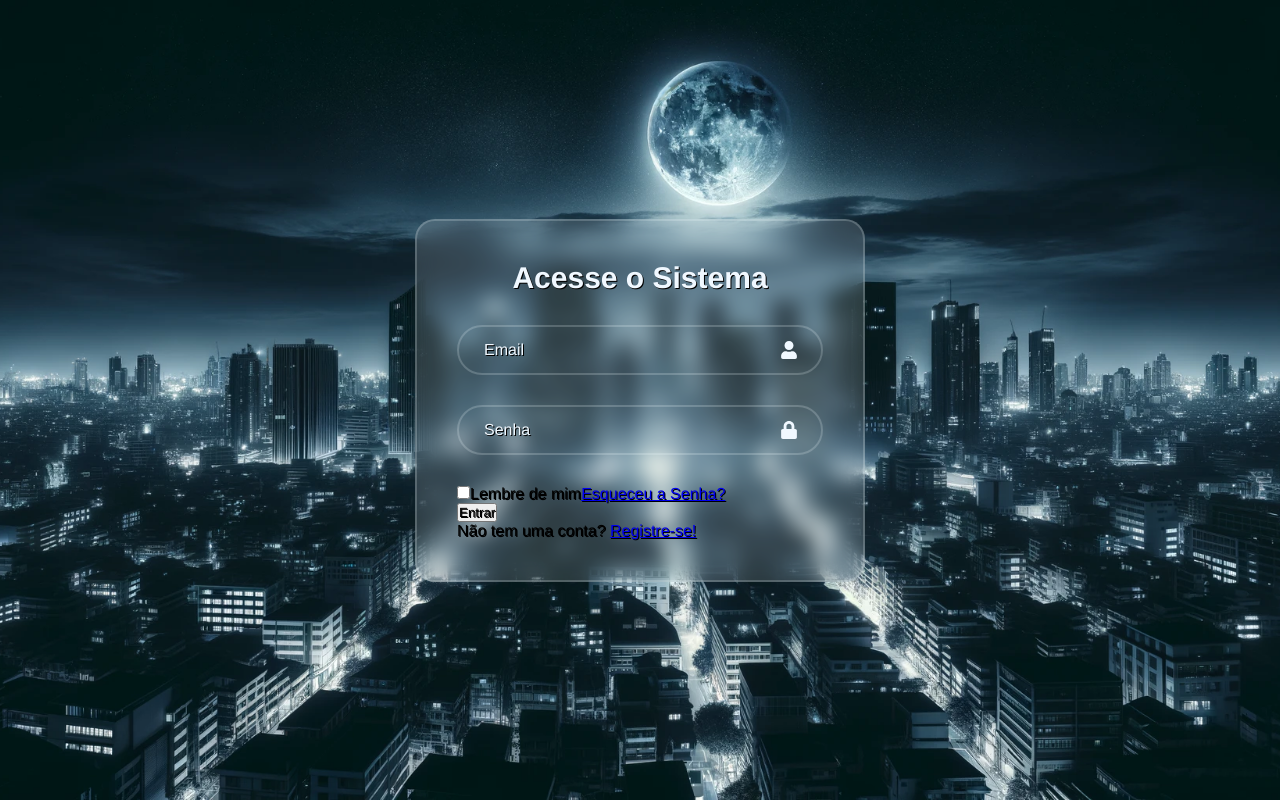
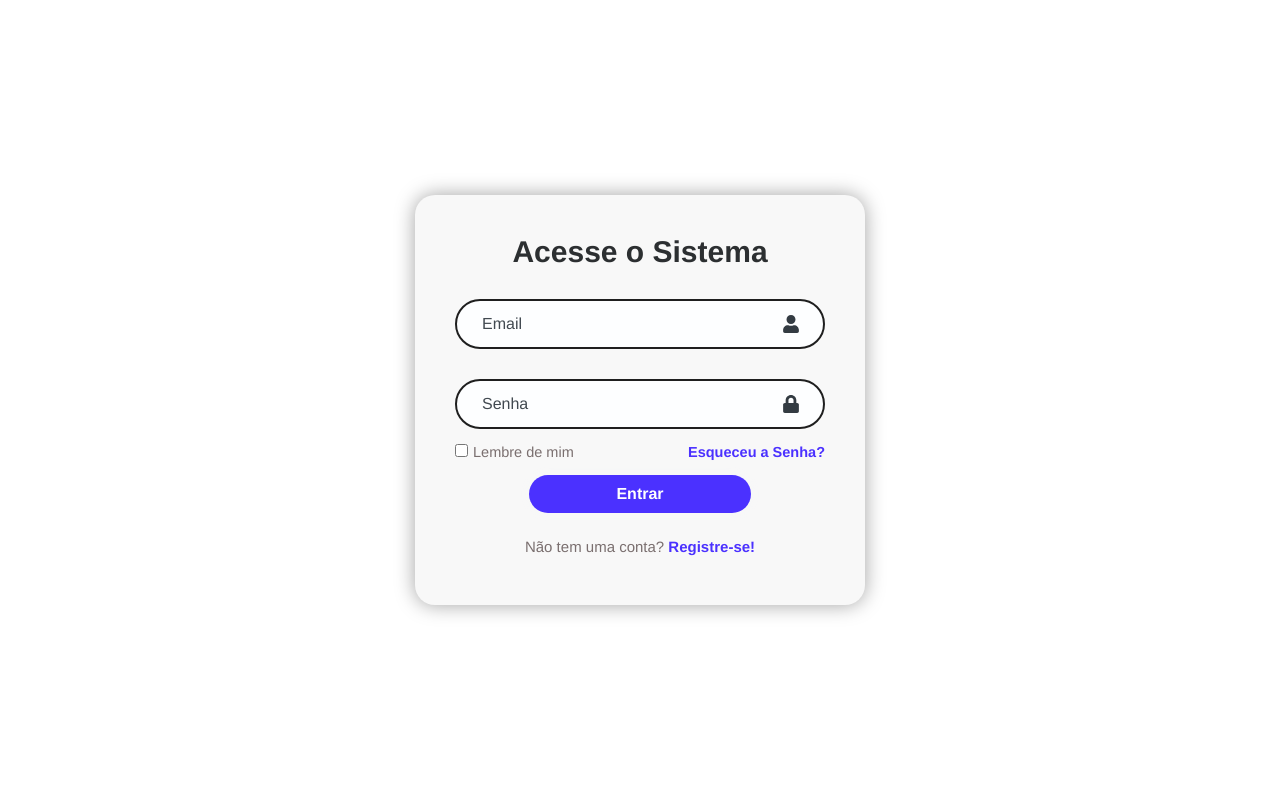
Before and after one commit to Noaru35/StockManager, a React (Vite) app: page / in a window 1280 px wide. Built offline with nearby package versions, Linux system fonts and the light colour scheme.

Commit message:
Mudando o estilo e adicionando conteudo restante

```diff
--- a/src/App.css
+++ b/src/App.css
@@ -11,7 +11,6 @@
   justify-content: center;
   align-items: center;
   min-height: 100vh;
-  background-image: url("assets/bg.webp");
   background-size: cover;
   background-position: center;
 }
--- a/src/Components/Login/Login.css
+++ b/src/Components/Login/Login.css
@@ -1,16 +1,16 @@
 .container{
     width: 450px;
-    background-color: rgba(240, 248, 255, 0.15);
-    backdrop-filter: blur(10px);
-    border: 2px solid rgba(240, 248, 255, 0.2);
+    background-color: #F8F8F8;
     padding: 40px;
     border-radius: 20px;
+    box-shadow: 0px 0px 20px #a3a3a3;
 }
 
 .container h1 {
     text-align: center;
     font-size: 30px;
-    color: aliceblue;
+    color: rgb(44, 47, 49);
+    text-shadow: none;
 }
 
 .container .input-field{
@@ -23,17 +23,18 @@
 .input-field input {
     width: 100%;
     height: 100%;
-    background-color: transparent;
+    background-color: rgb(253, 254, 255);
     outline: none;
-    border: 2px solid rgba(240, 248, 255, 0.2);
+    border: 2px solid #1F1F1F;
     border-radius: 40px;
     font-size: 16px;
-    color: rgb(255, 255, 255);
+    color: rgb(113, 122, 139);
     padding: 20px 25px;
 }
 
 .input-field input::placeholder{
-    color: aliceblue;
+    color: rgb(65, 73, 80);
+    text-shadow: none;
 }
 
 .input-field .icon{
@@ -42,5 +43,63 @@
     top: 50%;
     transform: translateY(-50%);
     font-size: 18px;
-    color: aliceblue;
+    color: rgb(51, 59, 66);
 }
+
+.container .recall-forget{
+    display: flex;
+    justify-content: space-between;
+    font-size: 14.5px;
+    margin: -15px 0 15px;
+}
+.recall-forget label{
+    color: #7A6F6F;
+    text-shadow: none;
+}
+.recall-forget input{
+    margin-right: 5px;
+}
+.recall-forget a{
+    color: #4B31FF;
+    text-decoration: none;
+    text-shadow: none;
+    font-weight: bold;
+}
+.recall-forget a:hover, .signup-link p a:hover{
+    text-decoration: underline;
+}
+
+.button-login {
+    margin-left: 20%;
+    background-color: #4B31FF;
+    margin-bottom: 5px;
+    font-size: 16px;
+    border-radius: 40px;
+    border: none;
+    outline: none;
+    padding: 10px;
+    width: 60%;
+    box-shadow: 0 0 10px rgba(240, 248, 255, 0.1);
+    cursor: pointer;
+    font-weight: 600;
+    text-shadow: none;
+    color: #FFFFFF;
+}
+
+.container .signup-link{
+    font-size: 15px;
+    text-align: center;
+    margin: 20px 0 10px;
+}
+
+.signup-link p a{
+    color: #4B31FF;
+    text-decoration: none;
+    text-shadow: none;
+    font-weight: bold;
+}
+
+.signup-link p{
+    color: #7A6F6F;
+    text-shadow: none;
+}
--- a/src/Components/Login/Login.jsx
+++ b/src/Components/Login/Login.jsx
@@ -37,7 +37,7 @@ const Login = () => {
                 <a href="#">Esqueceu a Senha?</a>
             </div>
 
-            <button>Entrar</button>
+            <button className='button-login'>Entrar</button>
 
             <div className="signup-link">
                 <p>Não tem uma conta? <a href="#">Registre-se!</a></p>
```
